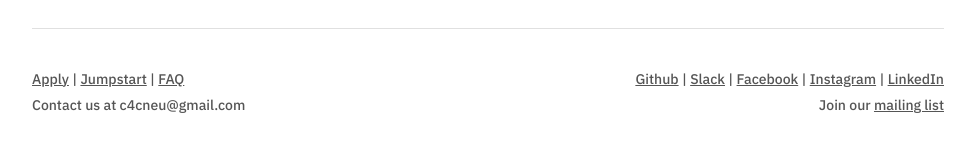
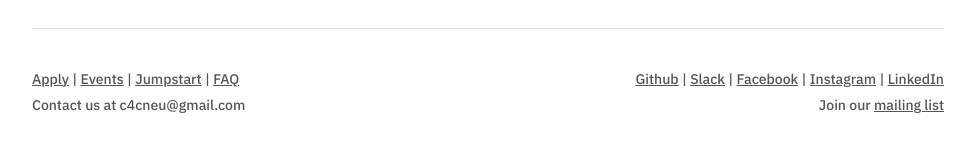
Before and after one commit to Code-4-Community/c4cneu.com, a React (Create React App) app: page / in a window 1280 px wide. Shown: the part 4330-4474 px from the top of the page, without its empty margins (152-1127 px from the left). Built offline with nearby package versions, Linux system fonts and the light colour scheme.

Commit message:
added to footer as well

```diff
--- a/src/components/Footer.tsx
+++ b/src/components/Footer.tsx
@@ -29,6 +29,8 @@ const useStyles = makeStyles({
 
 const Footer: React.FC = () => {
   const classes = useStyles();
+  const eventsDocsLink =
+    'https://docs.google.com/document/d/1b4cPxZ1MvorE5Ktz1epJ3nxlKggRA_NmV8wvg_RixIM/edit?usp=sharing';
   return (
     <Container maxWidth="md" className={classes.root}>
       <Divider />
@@ -39,6 +41,15 @@ const Footer: React.FC = () => {
               <Link to="/apply" className={classes.footerLink}>
                 Apply
               </Link>
+              {' | '}
+              <a
+                href={eventsDocsLink}
+                rel="noopener noreferrer"
+                target="_blank"
+                className={classes.footerLink}
+              >
+                Events
+              </a>
               {' | '}
               <Link to="/jumpstart" className={classes.footerLink}>
                 Jumpstart
```
